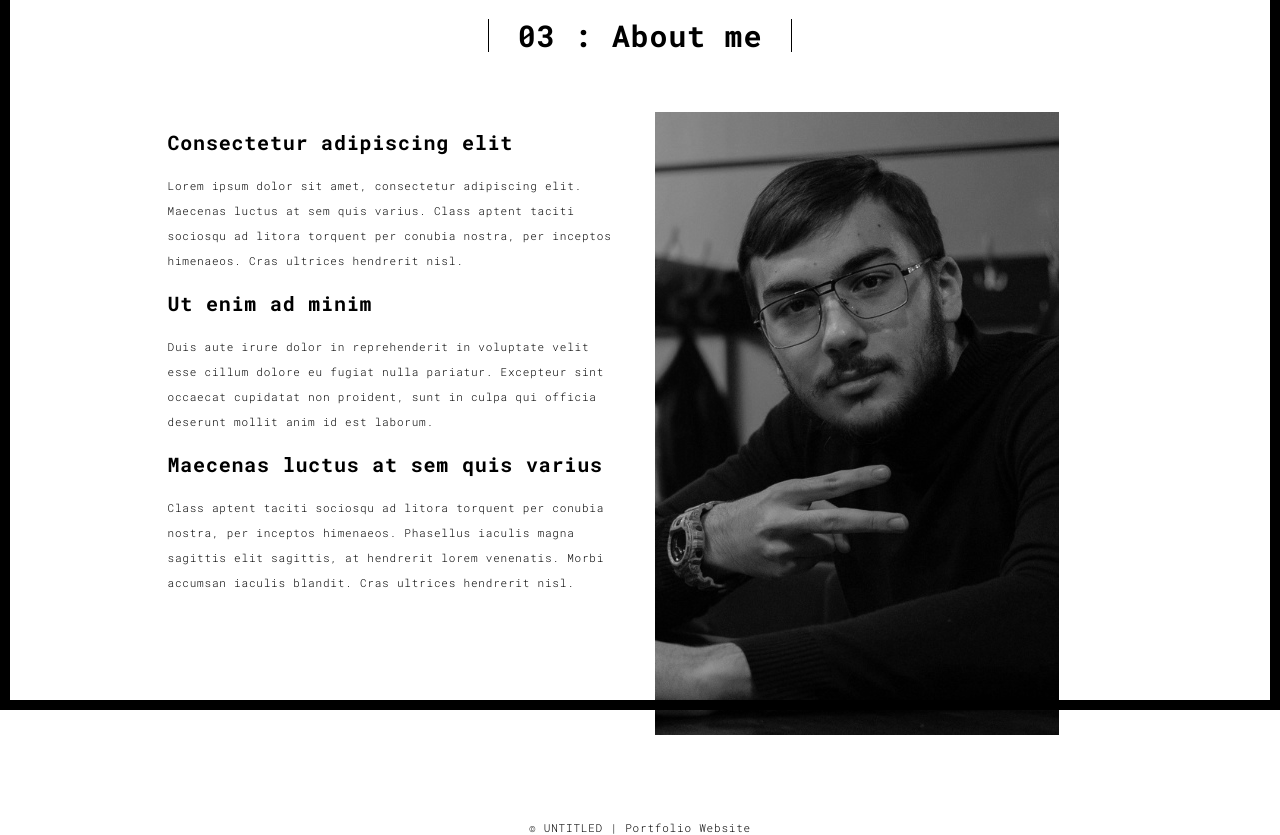
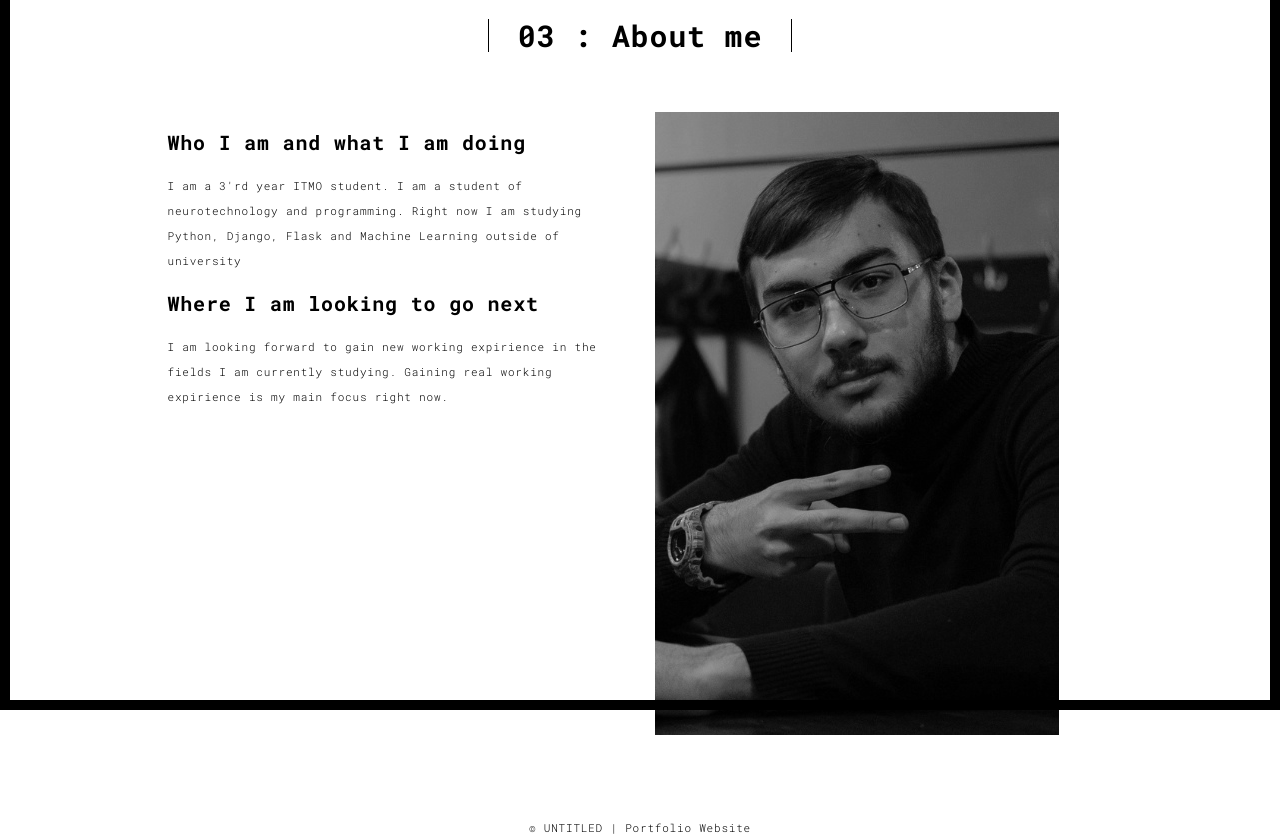
Before and after one commit to JinkoSiz/portfo, a Flask app: page /about.html in a window 1280 px wide. Shown: the part 90-925 px from the top of the page. Run offline with Flask 2, Linux system fonts and the light colour scheme; some libraries are stand-ins or nearby versions.

Commit message:
about is kinda done

```diff
--- a/templates/about.html
+++ b/templates/about.html
@@ -13,7 +13,7 @@
   <meta name="msapplication-tap-highlight" content="no">
 
   <link rel="apple-touch-icon" sizes="180x180" href="./static/assets/apple-icon-180x180.png">
-  <link href="./static/assets/favicon.png" rel="icon">
+  <link href="./static/assets/favicon.ico" rel="icon">
 
   <title>Title page</title>
 
@@ -61,16 +61,11 @@
             <div class="col-md-10 col-md-offset-1">
               <div class="row">
                 <div class="col-xs-12 col-md-6">
-                  <h3>Consectetur adipiscing elit</h3>
-                  <p>Lorem ipsum dolor sit amet, consectetur adipiscing elit. Maecenas luctus at sem quis varius.
-                  Class aptent taciti sociosqu ad litora torquent per conubia nostra, per inceptos himenaeos. Cras ultrices hendrerit nisl.</p>
-                  <h3>Ut enim ad minim </h3>
-                  <p>Duis aute irure dolor in reprehenderit in voluptate velit esse
-                  cillum dolore eu fugiat nulla pariatur. Excepteur sint occaecat cupidatat non
-                  proident, sunt in culpa qui officia deserunt mollit anim id est laborum.
-                  <h3>Maecenas luctus at sem quis varius</h3>
+                  <h3>Who I am and what I am doing</h3>
+                  <p>I am a 3'rd year ITMO student. I am a student of neurotechnology and programming. Right now I am studying Python, Django, Flask and Machine Learning outside of university</p>
+                  <h3>Where I am looking to go next</h3>
                   <p>
-                  Class aptent taciti sociosqu ad litora torquent per conubia nostra, per inceptos himenaeos. Phasellus iaculis magna sagittis elit sagittis, at hendrerit lorem venenatis. Morbi accumsan iaculis blandit. Cras ultrices hendrerit nisl.</p>
+                  I am looking forward to gain new working expirience in the fields I am currently studying. Gaining real working expirience is my main focus right now.</p>
                 </div>
                 <div class="col-xs-12 col-md-6">
                   <img src="./static/assets/images/Black-White.png" class="img-responsive" alt="">
--- a/templates/contact.html
+++ b/templates/contact.html
@@ -13,7 +13,7 @@
   <meta name="msapplication-tap-highlight" content="no">
 
   <link rel="apple-touch-icon" sizes="180x180" href="./static/assets/apple-icon-180x180.png">
-  <link href="./static/assets/favicon.png" rel="icon">
+  <link href="./static/assets/favicon.ico" rel="icon">
 
   <title>Title page</title>
 
--- a/templates/index.html
+++ b/templates/index.html
@@ -14,12 +14,8 @@
 
   <link rel="apple-touch-icon" sizes="180x180" href="./static/assets/apple-icon-180x180.png">
 
-
-  <link href="./static/assets/favicon.png" rel="icon">
-
-
   <title>Title page</title>
-
+  <link rel="shortcut icon" href="./static/assets/favicon.ico" type="image/x-icon">
 <link href="./static/main.3f6952e4.css" rel="stylesheet"></head>
 
 <body class="minimal">
--- a/templates/thankyou.html
+++ b/templates/thankyou.html
@@ -13,7 +13,7 @@
   <meta name="msapplication-tap-highlight" content="no">
 
   <link rel="apple-touch-icon" sizes="180x180" href="./static/assets/apple-icon-180x180.png">
-  <link href="./static/assets/favicon.png" rel="icon">
+  <link href="./static/assets/favicon.ico" rel="icon">
 
   <title>Title page</title>
 
--- a/templates/work.html
+++ b/templates/work.html
@@ -13,7 +13,7 @@
   <meta name="msapplication-tap-highlight" content="no">
 
   <link rel="apple-touch-icon" sizes="180x180" href="./static/assets/apple-icon-180x180.png">
-  <link href="./static/assets/favicon.png" rel="icon">
+  <link href="./static/assets/favicon.ico" rel="icon">
 
   <title>Title page</title>
 
--- a/templates/works.html
+++ b/templates/works.html
@@ -13,7 +13,7 @@
   <meta name="msapplication-tap-highlight" content="no">
 
   <link rel="apple-touch-icon" sizes="180x180" href="./static/assets/apple-icon-180x180.png">
-  <link href="./static/assets/favicon.png" rel="icon">
+  <link href="./static/assets/favicon.ico" rel="icon">
 
   <title>Title page</title>
 
```
